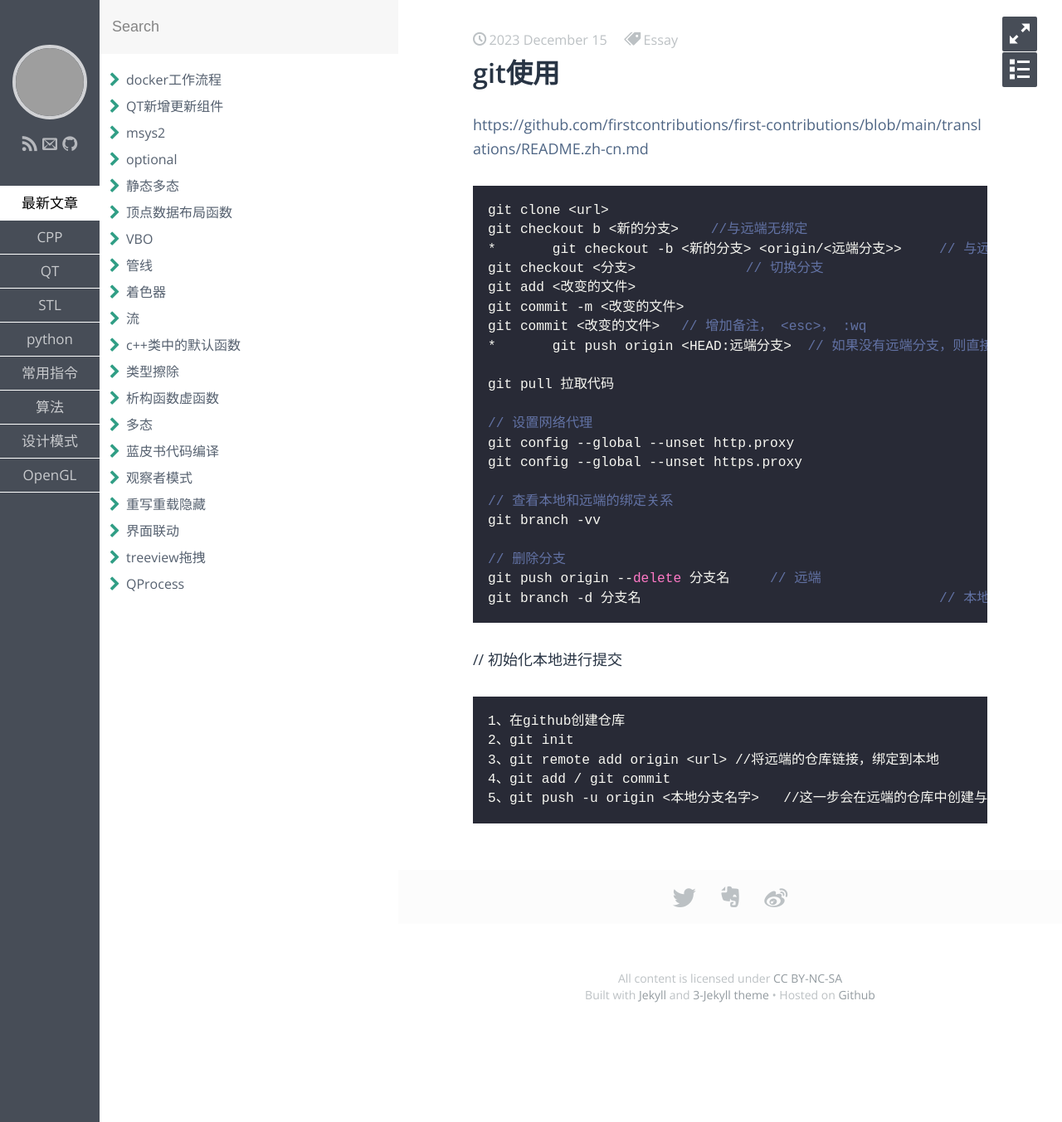
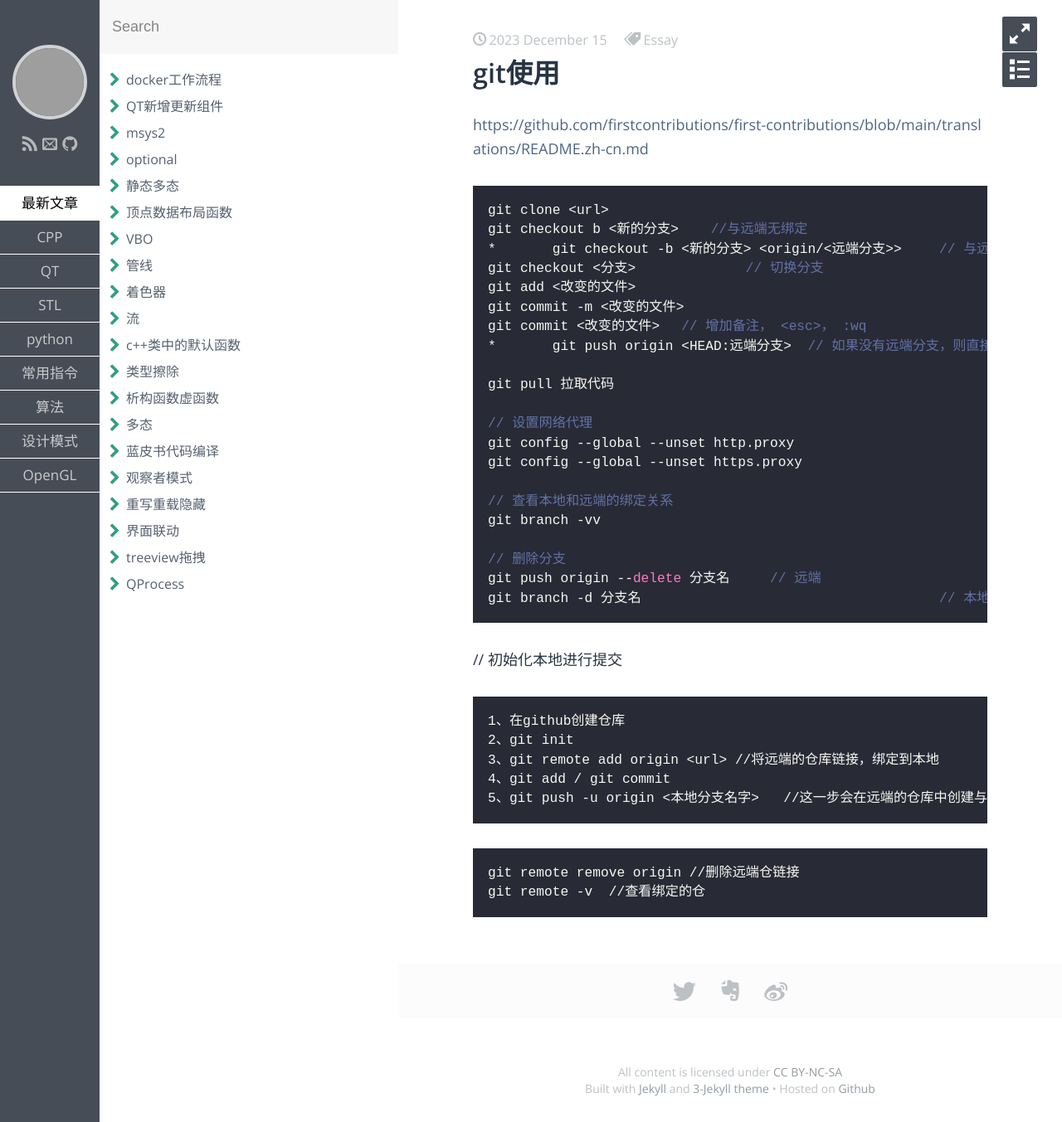
Before and after one commit to aliangaaa/aliangaaa.github.io, a Jekyll site: the page built from _posts/常用指令/2023-12-15-git使用.md, in a window 1280 px wide. Shown: the whole page at 83% size. Built offline with Jekyll 4.4.1, drawn with Linux system fonts in a browser that asks for light colours; some web fonts are replaced; grey boxes are pictures that could not be loaded.

Commit message:
Update 2023-12-15-git使用.md

````diff
--- a/_posts/常用指令/2023-12-15-git使用.md
+++ b/_posts/常用指令/2023-12-15-git使用.md
@@ -40,3 +40,7 @@ git branch -d 分支名					// 本地
 4、git add / git commit
 5、git push -u origin <本地分支名字>   //这一步会在远端的仓库中创建与本地分支一样的分支名字
 ```
+```
+git remote remove origin //删除远端仓链接
+git remote -v  //查看绑定的仓
+```
````
